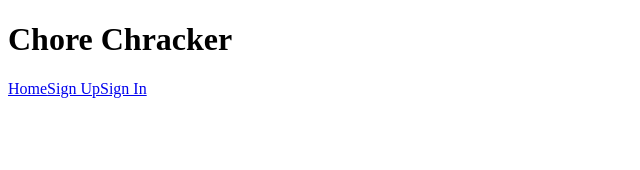
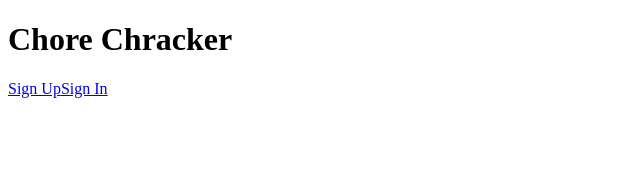
Before and after one commit to TheEPICturkey/ChoreChracker, a React (Create React App) app: page / in a window 1280 px wide. Shown: the top 170 px of the page, without its empty margins (0-640 px from the left). Built offline with nearby package versions, Linux system fonts and the light colour scheme; no server answers.

Commit message:
Hide home button on login page and home screen page

```diff
--- a/src/components/navigation/Navbar.js
+++ b/src/components/navigation/Navbar.js
@@ -15,7 +15,7 @@ function Navbar() {
 
   return (
     <nav>
-      <Link to="/">Home</Link>
+      {currentUser && <Link to="/">Home</Link>}
       {!currentUser ? (
         <>
           <Link to="/sign-up">Sign Up</Link>
```
